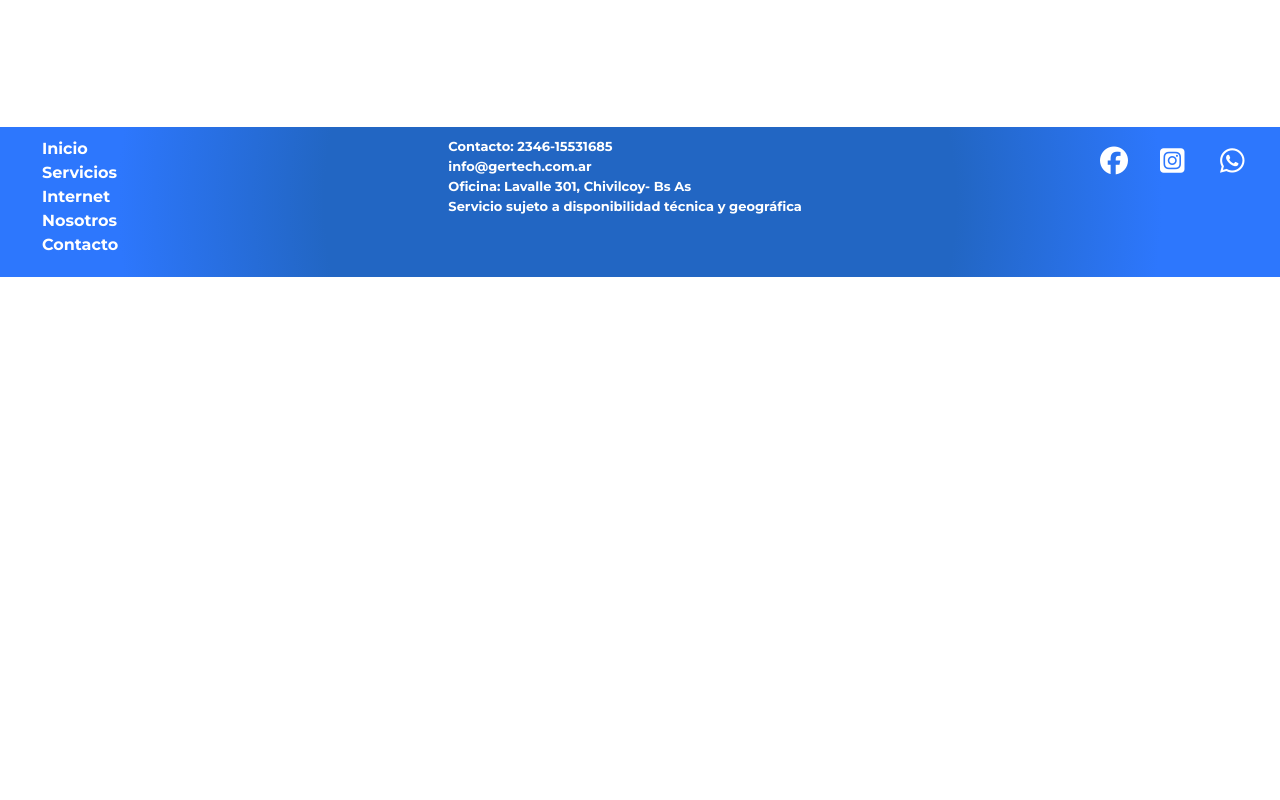
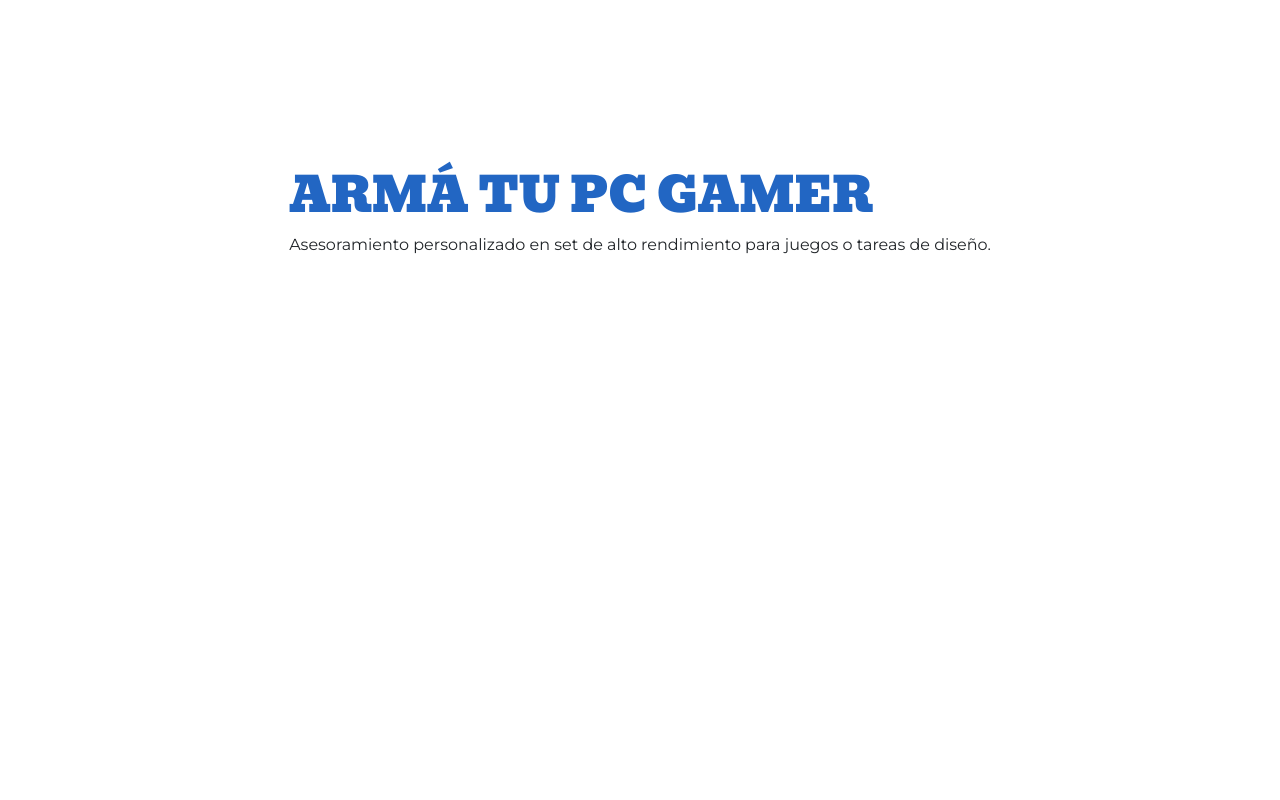
Before and after one commit to Godo17/Proyecto-final, a website: page index.html in a window 1280 px wide. Shown: the part 2300-3100 px from the top of the page. Before the commit the page ends 2577 px from the top, so only its background shows below. Drawn offline with nearby package versions, Linux system fonts and the light colour scheme.

Commit message:
modif index

```diff
--- a/SCSS/_main.scss
+++ b/SCSS/_main.scss
@@ -147,6 +147,32 @@
     text-align: justify;
     max-width: 600px;
 }
+
+.container_gamer{
+    display: flex;
+    justify-content: center;
+    background-color: #ffffff;
+    height: 873px;
+}
+.tit_gamer{
+    padding-top: 40px;
+    font-size: 3rem;
+    font-family: "bevan";
+    color: #2266c3;
+    display: flex;
+    flex-direction: column;
+    justify-content: center;
+
+}
+
+.parr_descripcion{
+    display:flex;
+    flex-direction: column;
+    justify-content: center;
+    width: 100%;
+    align-self: center;
+}
+
 /*#carouselExample{
     display: flex;
     flex-direction: column;
--- a/index.html
+++ b/index.html
@@ -170,6 +170,12 @@
           </div>
         </div>
 
+        <div class="container_gamer">
+          <div class="parr_gamer">
+            <h6 class="tit_gamer">ARMÁ TU PC GAMER</h6>
+            <p class="parr_descripcion"> Asesoramiento personalizado en set de alto rendimiento para juegos o tareas de diseño.</p>
+          </div>
+        </div>
       </main>
 
 
```
Also changed, not shown: css/style.css, 1 other file.
